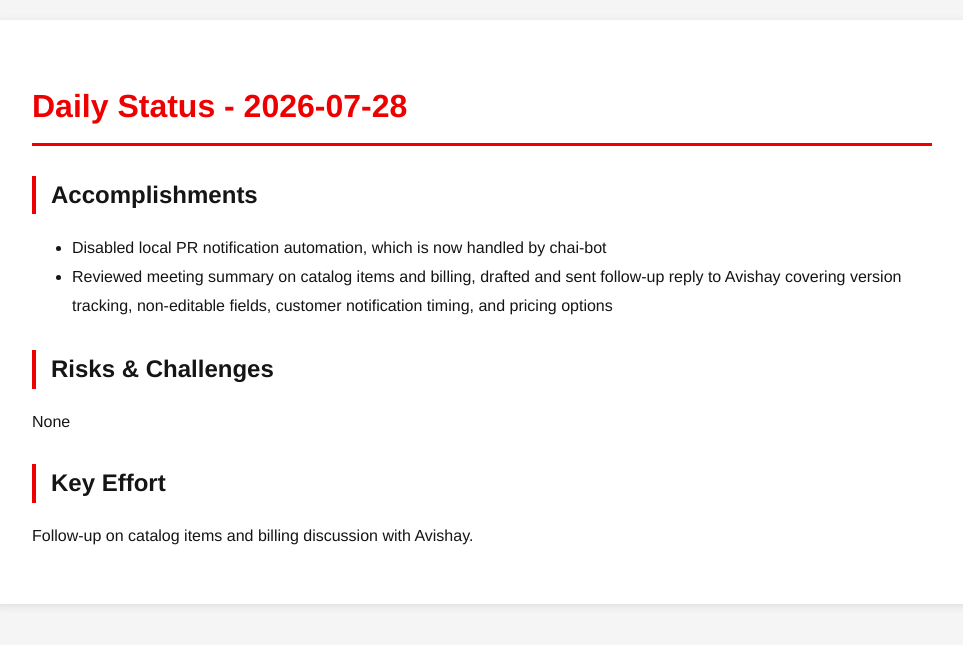
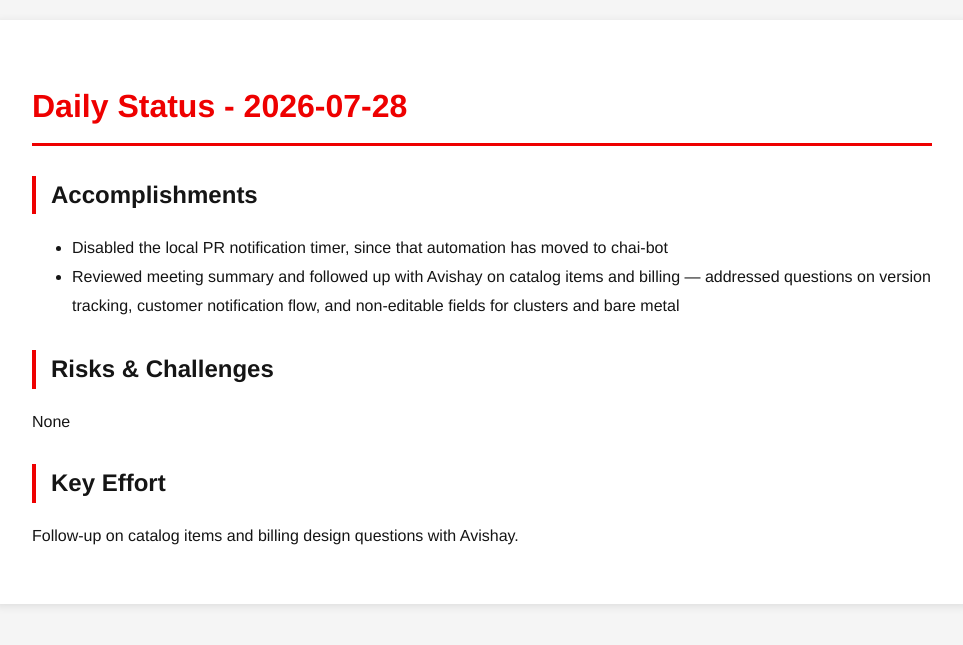
Before and after one commit to tzvatot/daily-status, a Jekyll site: the page built from 2026-07-28.md, in a window 1280 px wide. Shown: the top 645 px of the page, without its empty margins (158-1121 px from the left). Built offline with Jekyll 4.4.1, drawn with Linux system fonts in a browser that asks for light colours.

Commit message:
Daily status update - 2026-07-28

```diff
--- a/2026-07-28.md
+++ b/2026-07-28.md
@@ -7,11 +7,11 @@ date: 2026-07-28
 # Daily Status - 2026-07-28
 
 ## Accomplishments
-- Disabled local PR notification automation, which is now handled by chai-bot
-- Reviewed meeting summary on catalog items and billing, drafted and sent follow-up reply to Avishay covering version tracking, non-editable fields, customer notification timing, and pricing options
+- Disabled the local PR notification timer, since that automation has moved to chai-bot
+- Reviewed meeting summary and followed up with Avishay on catalog items and billing — addressed questions on version tracking, customer notification flow, and non-editable fields for clusters and bare metal
 
 ## Risks & Challenges
 None
 
 ## Key Effort
-Follow-up on catalog items and billing discussion with Avishay.
+Follow-up on catalog items and billing design questions with Avishay.
```
